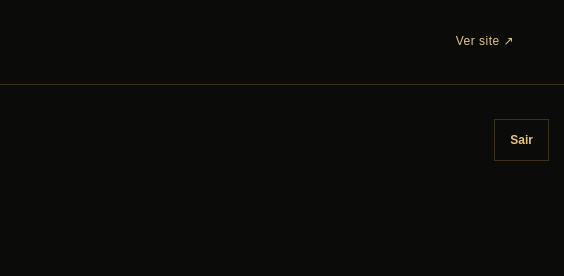
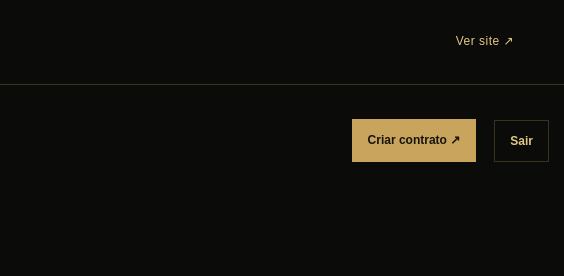
Before and after one commit to Gigantinhoo/Anubis, a plain HTML site: page admin.html in a window 1280 px wide. Shown: the top 276 px of the page, 716-1280 px from the left. Drawn offline with Linux system fonts and the light colour scheme; a script that the page names is missing.

Commit message:
Update admin.html

```diff
--- a/admin.html
+++ b/admin.html
@@ -52,6 +52,7 @@
         <p>Gerencie anúncios, disponibilidade, valores e fotografias. As alterações são salvas diretamente no Supabase.</p>
       </div>
       <div class="top-right" id="user-toolbar" hidden>
+        <a class="admin-button primary" href="contrato/">Criar contrato ↗</a>
         <span class="signed-email" id="signed-email"></span>
         <button class="admin-button" id="sign-out" type="button">Sair</button>
       </div>
```
